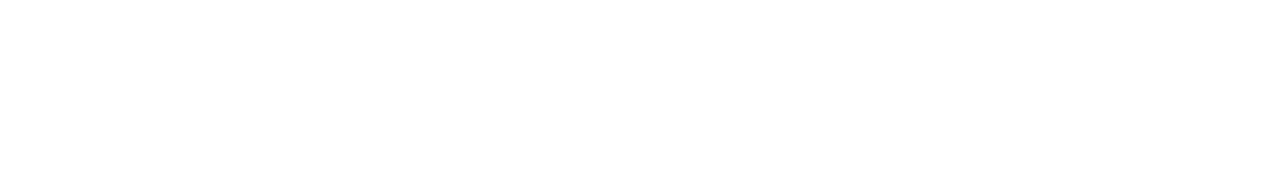
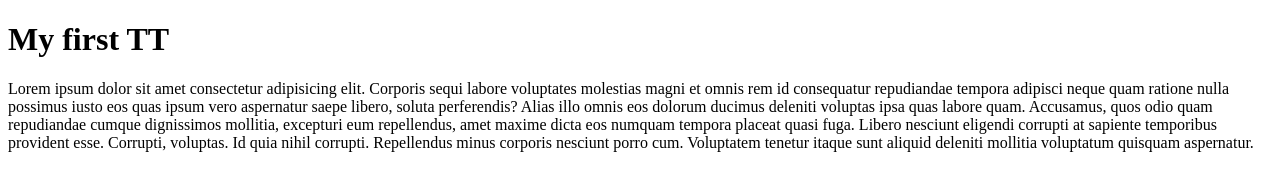
Before and after one commit to Taras8478/type, a plain HTML site: page index.html in a window 1280 px wide. Drawn offline with Linux system fonts and the light colour scheme.

Commit message:
add text content

```diff
--- a/index.html
+++ b/index.html
@@ -6,6 +6,7 @@
     <title>Document</title>
 </head>
 <body>
-
+    <h1>My first TT</h1>
+    <p>Lorem ipsum dolor sit amet consectetur adipisicing elit. Corporis sequi labore voluptates molestias magni et omnis rem id consequatur repudiandae tempora adipisci neque quam ratione nulla possimus iusto eos quas ipsum vero aspernatur saepe libero, soluta perferendis? Alias illo omnis eos dolorum ducimus deleniti voluptas ipsa quas labore quam. Accusamus, quos odio quam repudiandae cumque dignissimos mollitia, excepturi eum repellendus, amet maxime dicta eos numquam tempora placeat quasi fuga. Libero nesciunt eligendi corrupti at sapiente temporibus provident esse. Corrupti, voluptas. Id quia nihil corrupti. Repellendus minus corporis nesciunt porro cum. Voluptatem tenetur itaque sunt aliquid deleniti mollitia voluptatum quisquam aspernatur.</p>
 </body>
 </html>
```
